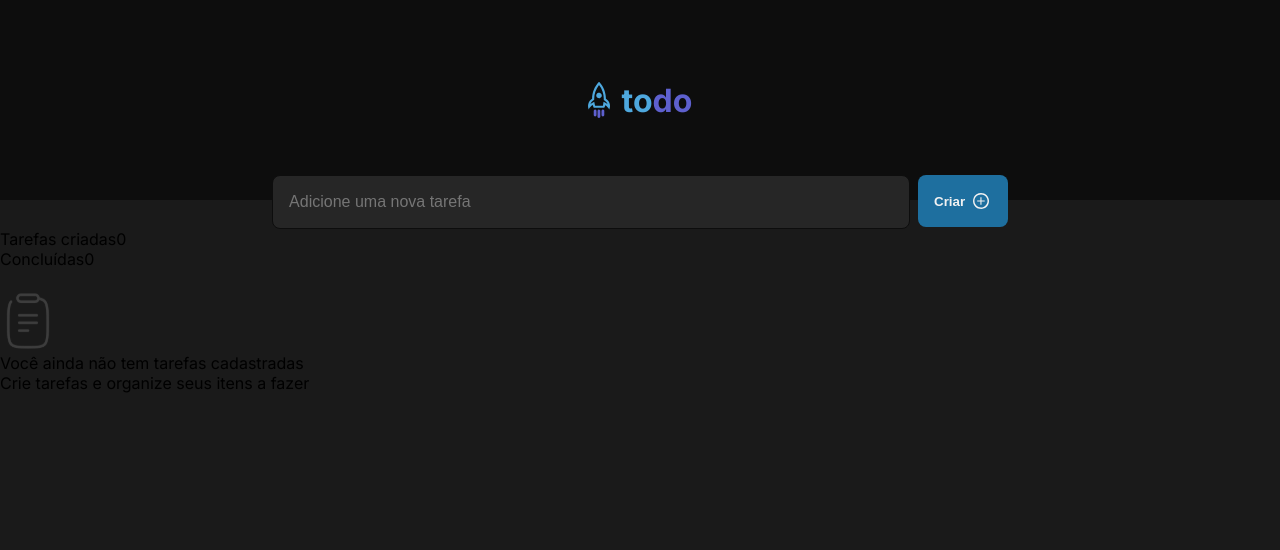
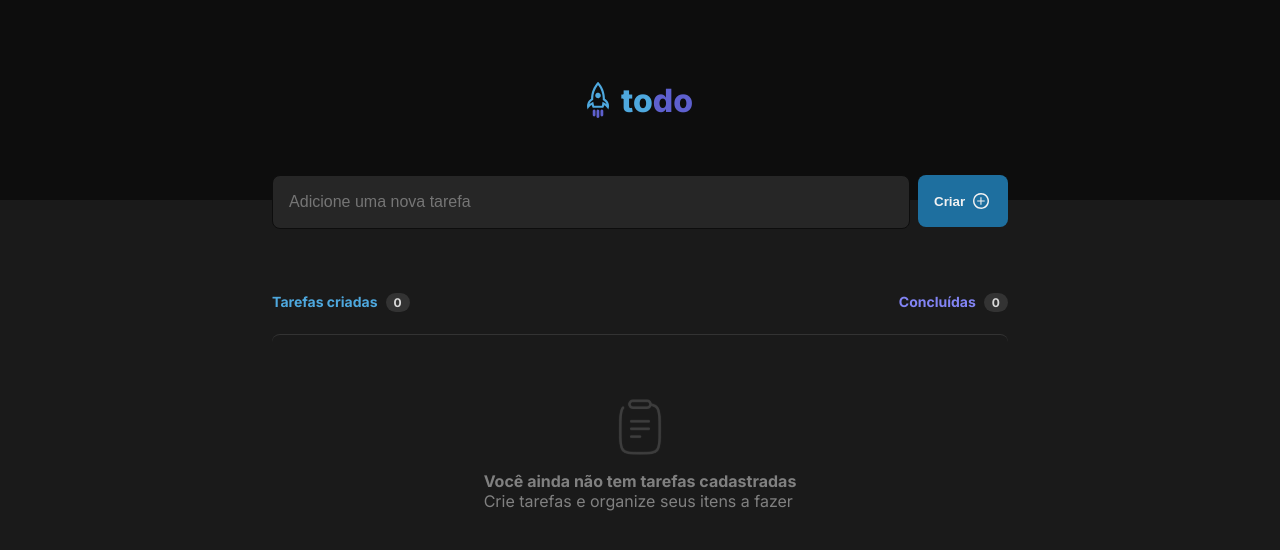
Before and after one commit to PabloRafael-coder/to-do-list, a React (Vite) app: page / in a window 1280 px wide. Shown: the top 550 px of the page. Built offline with nearby package versions, Linux system fonts and the light colour scheme.

Commit message:
feat: Add styles in main and styles in taskListContainer

```diff
--- a/src/App.module.css
+++ b/src/App.module.css
@@ -1,15 +1,21 @@
+main {
+    display: flex;
+    flex-direction: column;
+    align-items: center;
+}
+
 .header {
     display: flex;
     justify-content: center;
     align-items: center;
     gap: 12px;
-    height: 200px;
+    height: 12.5rem;
     background: var(--gray-700);
 }
 
 .headerTitle {
     color: var(--blue);
-    font-weight: bolder;
+    font-weight: 800;
 }
 
 .headerTitle span {
@@ -56,5 +62,61 @@
 .taskListContainer {
     display: flex;
     flex-direction: column;
+    margin-top: 4rem;
     gap: 1.5rem
 }
+
+.taskListHeader {
+    display: flex;
+    justify-content: space-between;
+}
+
+.taskListContent {
+    display: flex;
+    flex-direction: column;
+    align-items: center;
+    gap: 16px;
+    padding: 4rem;
+    border-top: 1px solid var(--gray-400);
+    border-radius: 8px;
+}
+
+.headerTextCreated {
+    font-size: 14px;
+    font-weight: 700;
+    color: var(--blue);
+}
+
+.headerTextCreated span {
+    font-size: 12px;
+    margin-left: 8px;
+    padding: 2px 8px;
+
+    background: var(--gray-400);
+    border-radius: 10px;
+    color: var(--gray-200);
+}
+
+.headerTextCompleted {
+    font-size: 14px;
+    font-weight: 700;
+    color: var(--purple);
+}
+
+.headerTextCompleted span {
+    font-size: 12px;
+    margin-left: 8px;
+    padding: 2px 8px;
+
+    background: var(--gray-400);
+    border-radius: 10px;
+    color: var(--gray-200);
+}
+
+.contentListText {
+    color: var(--gray-300);
+}
+
+.taskListText {
+    font-weight: 700;
+}
```
